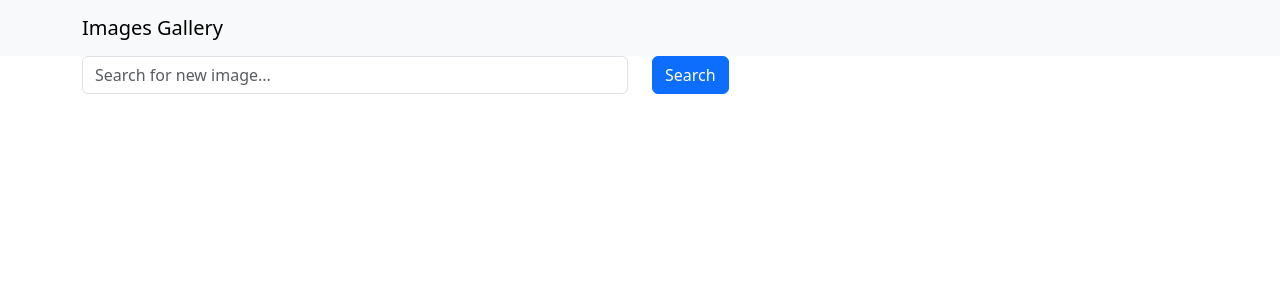
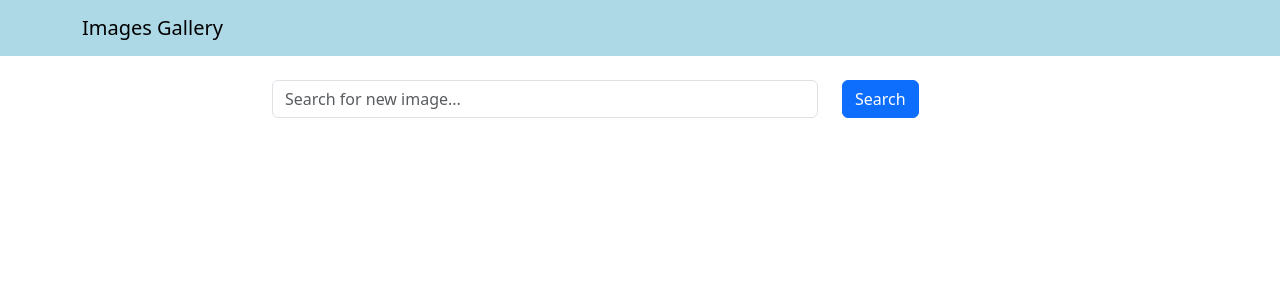
Before and after one commit to rickhall2000/ongoing-learning, a React (Create React App) app in the folder full-stack/frontend/: page / in a window 1280 px wide. Shown: the top 300 px of the page. Built offline with nearby package versions, Linux system fonts and the light colour scheme.

Commit message:
rename file part 1

```diff
--- a/full-stack/frontend/src/App.js
+++ b/full-stack/frontend/src/App.js
@@ -1,12 +1,16 @@
 import 'bootstrap/dist/css/bootstrap.min.css';
-import Header from './components/Header';
+import Header from './components/Head';
 import Search from './components/Search';
+
+const handleSearchSubmit = (e) => {
+  console.log(e);
+}
 
 function App() {
   return (
     <div>
       <Header title="Images Gallery"/>
-      <Search />
+      <Search handleSubmit={handleSearchSubmit}/>
     </div>
   );
 }
--- a/full-stack/frontend/src/components/header.js
+++ b/full-stack/frontend/src/components/Head.js
@@ -2,10 +2,14 @@ import React from 'react';
 import { Navbar } from 'react-bootstrap';
 import Container from 'react-bootstrap/Container';
 
+const NavbarStyle = {
+    backgroundColor: "lightblue",
+
+};
 
 const Header = ({title}) => {
     return (
-        <Navbar bg="light" data-bs-theme="light">
+        <Navbar style={NavbarStyle} data-bs-theme="light">
         <Container>
           <Navbar.Brand href="/">{title}</Navbar.Brand>
         </Container>
--- a/full-stack/frontend/src/components/Search.js
+++ b/full-stack/frontend/src/components/Search.js
@@ -1,14 +1,14 @@
 import React from 'react';
 import { Container, Row, Col, Form, Button } from 'react-bootstrap';
 
-const Search = () => {
+const Search = ({handleSubmit}) => {
     return (
-        <Container>
-            <Row>
-                <Col>
-                    <Form>
+        <Container className="mt-4">
+            <Row className='justify-content-center'>
+                <Col xs={12} md={8}>
+                    <Form onSubmit={handleSubmit}>
                         <Row>
-                                <Col>
+                                <Col xs={9}>
                                     <Form.Control placeholder="Search for new image..." />
                                 </Col>
                                 <Col>
```
